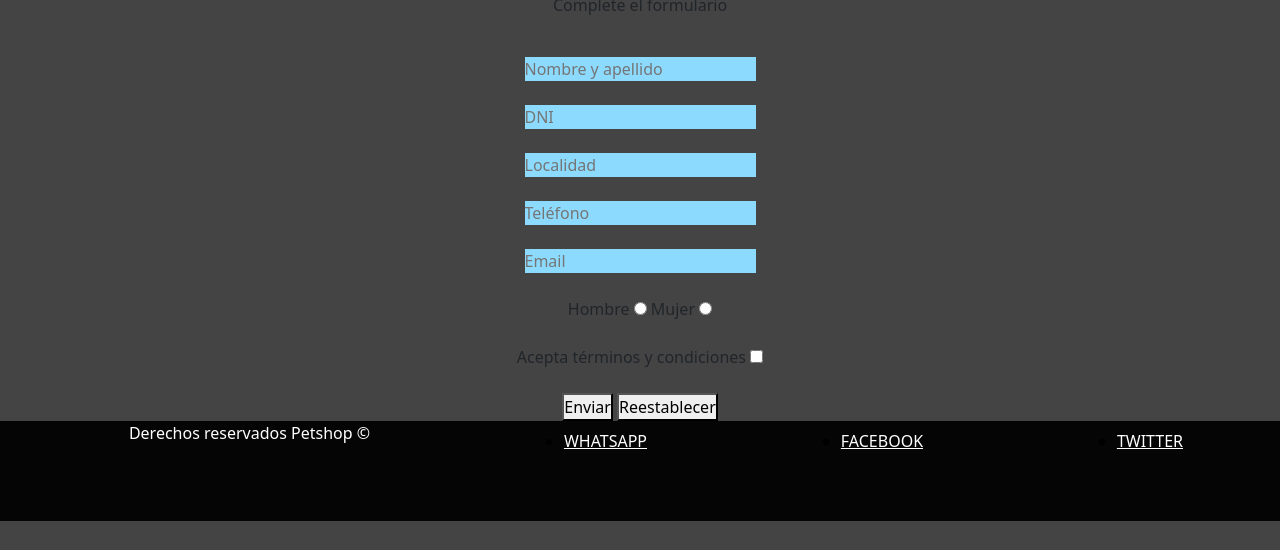
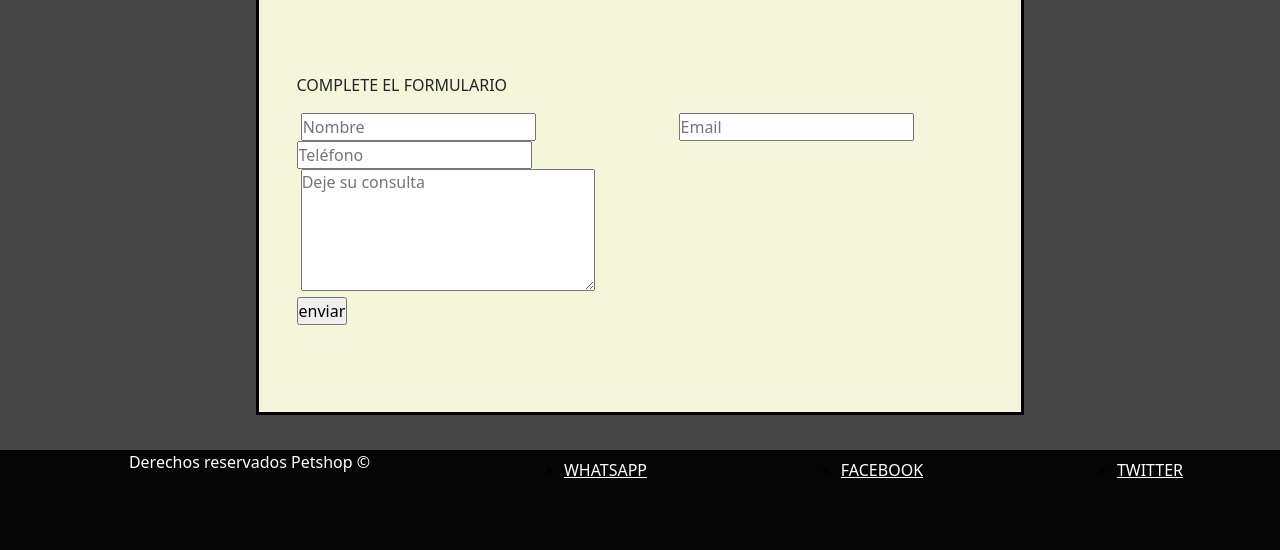
Before and after one commit to Juani099/Proyecto-final---Juan-Villalobos, a website: page Pages/contactenos.html in a window 1280 px wide. Shown: the part 1107-1657 px from the top of the page. Before the commit the page ends 1628 px from the top, so only its background shows below. Drawn offline with nearby package versions, Linux system fonts and the light colour scheme.

Commit message:
Cambiando el formulario

```diff
--- a/Pages/contactenos.html
+++ b/Pages/contactenos.html
@@ -64,7 +64,7 @@
 
     <main class="fondo-indexc">
         <div class="indexcontc">
-        <h2 class="sub-in text-dark text-center"></h2>
+            <h2 class="sub-in text-dark text-center">CONTACTO</h2>
             <p class="sub-in2 text-dark text-center"></p>
         </div>
     </main>
@@ -72,32 +72,32 @@
 
 
     <!-- Formulario de contacto -->
-    <section class="section">
-        <h2>Contacto</h2>
-        <p>Complete el formulario</p>
-        <br>
-        <form action="#" method="get">
-            <input type="text" placeholder="Nombre y apellido" name="Nombre" required>
-            <br><br>
-            <input type="number" placeholder="DNI" name="Documento" required>
-            <br><br>
-            <input type="text" placeholder="Localidad" name="Ciudad" required>
-            <br><br>
-            <input type="number" placeholder="Teléfono" name="Teléfono" required>
-            <br><br>
-            <input type="email" placeholder="Email" name="Email" required>
-            <br><br>
-            <label for="sexo">Hombre</label>
-            <input type="radio" name="sexo" value="Hombre">
-            <label for="sexo">Mujer</label>
-            <input type="radio" name="sexo" value="Mujer">
-            <br><br>
-            <label>Acepta términos y condiciones</label>
-            <input type="checkbox" name="Acepta" value="si" required>
-            <br><br>
-            <button class="#">Enviar</button>
-            <button class="#">Reestablecer</button>
+    <section>
+        <div class="contenedorformulario">
+            <form action="#" method="post" class="contact_form">
+                <p>COMPLETE EL FORMULARIO</p>
+                <div class="name">
+                    <label for="name"></label>
+                    <input type="text" placeholder="Nombre" name="name" id="name_input" required>
+                </div>
+                <div class="email">
+                    <label for="email"></label>
+                    <input type="text" placeholder="Email" name="email" id="email_input" required>
+                </div>
+                <div class="telephone">
+                    <label for="name"></label>
+                    <input type="text" placeholder="Teléfono" name="telephone" id="telephone_input" required>
+                </div>
+                <div class="message">
+                    <label for="message"></label>
+                    <textarea name="message" placeholder="Deje su consulta" id="message_input" cols="30" rows="5"
+                        required></textarea>
+                </div>
+                <div class="submit">
+                    <input type="submit" value="enviar" id="form_buttom">
+                </div>
             </form>
+        </div>
     </section>
     <!-- Footer//Pie de página -->
 
--- a/css/style.css
+++ b/css/style.css
@@ -3,6 +3,13 @@
   padding: 0;
   box-sizing: border-box;
 }
+
+/* Fuente */
+
+@import url('https://fonts.googleapis.com/css2?family=Josefin+Sans:ital,wght@1,500&display=swap');
+@import url('https://fonts.googleapis.com/css2?family=Abril+Fatface&display=swap');
+
+
 
 /* NAVBAR Y LOGO */
 
@@ -75,42 +82,6 @@ transform: scale(1.1);
 
 /* Fondo perros */
 
-.fondo-indexg{
-  height: 53rem;
-  background-image: url(../Img/Fondo-alimentog.jpg);
-  background-repeat: no-repeat;
-  background-size: cover;
-  background-position: center;
-  background-attachment: fixed;
-}
-
-.indexcontg {
-  display: flex;
-  flex-direction: column;
-  align-items: center;
-  position: relative;
-  color: rgb(255, 255, 255);
-}
-
-.indexcontg h2 {
-  margin-top: 20rem;
-  text-shadow: 3px 3px gray;
-}
-
-.sub-in {
-  font-size: 60px;
-  font-family: 'Pacifico', cursive;
-  text-shadow: 2px 2px gray;
-}
-
-.sub-in2 {
-  font-size: 30px;
-  font-family: 'Pacifico', cursive;
-  text-shadow: 2px 2px gray;
-}
-
-/* Fondo gatos */
-
 .fondo-indexp{
   height: 53rem;
   background-image: url(../Img/Fondo-alimentop.jpg);
@@ -144,6 +115,44 @@ transform: scale(1.1);
   font-family: 'Pacifico', cursive;
   text-shadow: 2px 2px gray;
 }
+
+
+/* Fondo gatos */
+
+.fondo-indexg{
+  height: 53rem;
+  background-image: url(../Img/Fondo-alimentog.jpg);
+  background-repeat: no-repeat;
+  background-size: cover;
+  background-position: center;
+  background-attachment: fixed;
+}
+
+.indexcontg {
+  display: flex;
+  flex-direction: column;
+  align-items: center;
+  position: relative;
+  color: rgb(255, 255, 255);
+}
+
+.indexcontg h2 {
+  margin-top: 20rem;
+  text-shadow: 3px 3px grey;
+}
+
+.sub-in {
+  font-size: 60px;
+  font-family: 'Pacifico', cursive;
+  text-shadow: 2px 2px gray;
+}
+
+.sub-in2 {
+  font-size: 30px;
+  font-family: 'Pacifico', cursive;
+  text-shadow: 2px 2px gray;
+}
+
 
 /* Fondo Peceras */
 
@@ -202,6 +211,8 @@ transform: scale(1.1);
 
 .indexcontc h2 {
   margin-top: 20rem;
+  background-color: rgba(161, 161, 161, 0.596);
+  border-radius: 30px;
   text-shadow: 3px 3px gray;
 }
 
@@ -216,6 +227,60 @@ transform: scale(1.1);
   font-family: 'Pacifico', cursive;
   text-shadow: 2px 2px gray;
 }
+
+
+/* FORMULARIO */
+
+.contenedorformulario {
+  border: solid 3px black;
+  max-width: 768px;
+  margin: 35px auto;
+  position: relative;
+  background-color: beige;
+}
+
+form {
+  padding: 37.5px;
+  margin: 50px 0;
+}
+
+.name {
+  float: left;
+  width: 45%;
+}
+
+.email {
+  float: right;
+  width: 45%;
+}
+
+.telephone {
+  width: 100%;
+}
+
+.message {
+  float: none;
+}
+
+#form_button {
+  background: none;
+  border: solid 2px #474544;
+  color: #474544;
+  cursor: pointer;
+  display: inline-block;
+  font-family: 'Helvetica', Arial, sans-serif;
+  font-size: 0.875em;
+  font-weight: bold;
+  outline: none;
+  padding: 20px 35px;
+  text-transform: uppercase;
+  transition: all 0.3s;
+}
+
+.form {
+  background-color: beige;
+}
+
 
 
 
@@ -277,7 +342,7 @@ transform: scale(1.1);
   padding: 15px;
 }
 
-/* CARROUSEL */
+
 
 
 
@@ -312,23 +377,12 @@ transform: scale(1.1);
   }
 }
 
-input {
-  background-color: #8cdbff;
-  border: none;
-  transition: 1s;
-}
-input:focus {
-  background-color: white;
-  border: none;
-  transform: scale(1.1);
-}
 
 h2 {
   font-family: "Source Sans Pro", sans-serif;
   text-align: center;
   font-size: xx-large;
 }
-
 
 
 .body-index {
@@ -351,7 +405,7 @@ h2 {
   background-color: rgba(0, 0, 0, 0.733);
 }
 
-.section {
+/* .section {
   display: flex;
   align-items: center;
   justify-content: center;
@@ -360,4 +414,4 @@ h2 {
 }
 .section h2 {
   text-align: center;
-}
+} */
```
Also changed, not shown: Pages/gatos.html (+1 -1 lines), Pages/peceras.html (+1 -1 lines), Pages/perros.html (+1 -1 lines), index.html (+2 -1 lines). Lines whose indentation alone changed are shown as unchanged.
